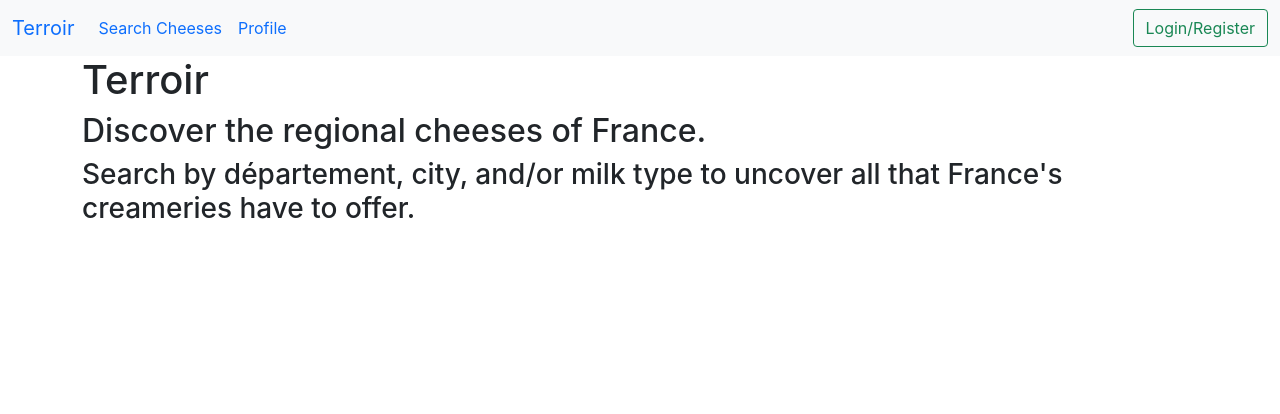
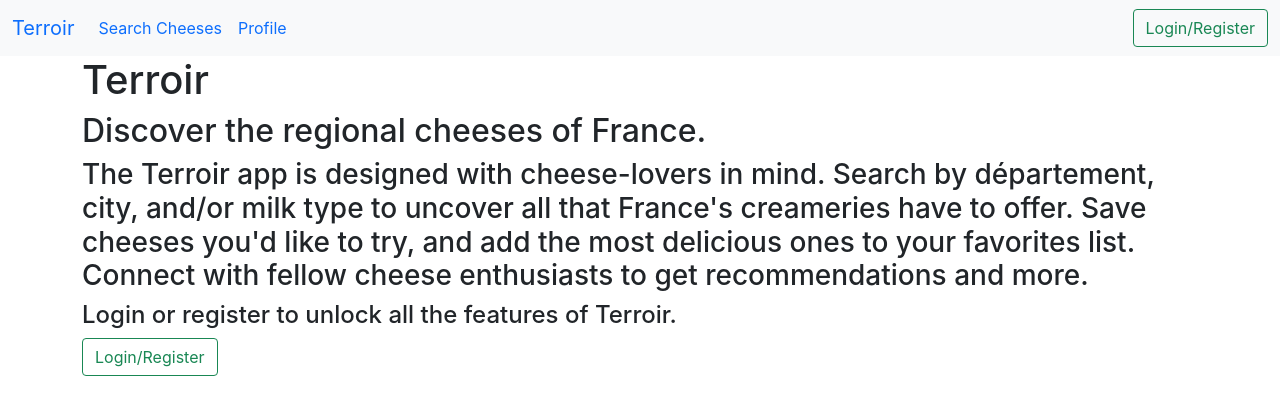
Before and after one commit to laurengoldstein/french_cheese, a React (Create React App) app in the folder client/: page / in a window 1280 px wide. Shown: the top 414 px of the page. Built offline with nearby package versions, Linux system fonts and the light colour scheme; no server answers.

Commit message:
recreated the db

```diff
--- a/client/src/views/Home.js
+++ b/client/src/views/Home.js
@@ -1,4 +1,5 @@
 import React from "react";
+import { Link } from "react-router-dom";
 // import "./Home.css";
 
 function HomeView(props) {
@@ -7,9 +8,16 @@ function HomeView(props) {
       <h1>Terroir</h1>
       <h2>Discover the regional cheeses of France.</h2>
       <h3>
-        Search by département, city, and/or milk type to uncover all that
-        France's creameries have to offer.
+        The Terroir app is designed with cheese-lovers in mind. Search by
+        département, city, and/or milk type to uncover all that France's
+        creameries have to offer. Save cheeses you'd like to try, and add the
+        most delicious ones to your favorites list. Connect with fellow cheese
+        enthusiasts to get recommendations and more.
       </h3>
+      <h4>Login or register to unlock all the features of Terroir.</h4>
+      <Link className="btn btn-outline-success" type="button" to="/login">
+        Login/Register
+      </Link>
     </div>
   );
 }
```
Also changed, not shown: 1 other file (tests, documents, lock files or other folders).
